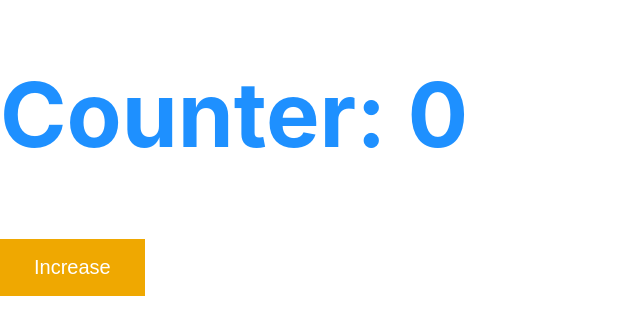
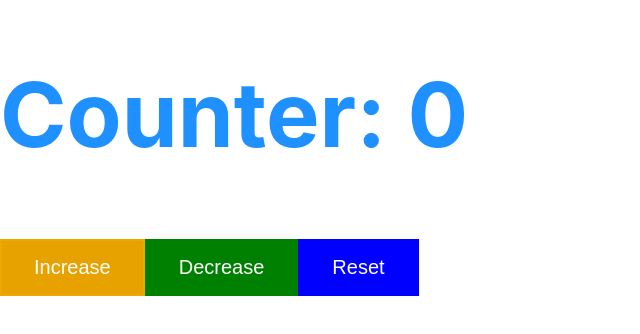
Before and after one commit to varunkr9866/hook-demo, a React (Create React App) app: page / in a window 1280 px wide. Shown: the top 334 px of the page, without its empty margins (0-640 px from the left). Built offline with nearby package versions, Linux system fonts and the light colour scheme.

Commit message:
CREATED THREE BUTTONS AND MADE FUNCTIONING

```diff
--- a/src/functionalDemo/FunctionalDemo.css
+++ b/src/functionalDemo/FunctionalDemo.css
@@ -5,7 +5,7 @@
 
 
 button.brown-pill{
-    background-color: rgb(239, 168, 1);
+    background-color: rgb(231, 162, 0);
     border: 2px solid rgb(239, 168, 1);
     color: white;
     padding: 15px 32px;
@@ -21,3 +21,42 @@ button.brown-pill:hover{
     background-color:#ffff;
     border: 2px solid rgb(239, 168, 1);
 }
+
+
+button.blue-pill{
+    background-color: blue;
+    border: 2px solid blue;
+    color: white;
+    padding: 15px 32px;
+    text-align: center;
+    text-decoration: none;
+    display: inline-block;
+    font-size: 20px;
+    transition-duration: 0.4s;
+}
+button.blue-pill:hover{
+    color:  blue;
+    background-color: #ffff;
+    cursor: pointer;
+    border: 2px solid blue;
+}
+
+button.green-pill{
+    background-color: green;
+    border:2px solid  green;
+    color: white;
+    padding: 15px 32px;
+    text-align: center;
+    text-decoration: none;
+    display: inline-block;
+    font-size: 20px;
+    transition-duration: 0.4s;
+}
+
+button.green-pill:hover{
+   color:  green;
+    background-color: #ffff;
+    cursor: pointer;
+    border: 2px solid green;
+
+}
--- a/src/functionalDemo/FunctionalDemo.jsx
+++ b/src/functionalDemo/FunctionalDemo.jsx
@@ -3,15 +3,34 @@ import "./FunctionalDemo.css";
 
 function FunctionalDemo() {
   const [counter, setCounter] = useState(0);
-  function increaseValue() {
-    setCounter(counter + 1);
-    console.log(`Value of the counter is : ${counter}`);
-  }
+
   return (
     <div className="heading">
       <h1>Counter: {counter}</h1>
-      <button className="brown-pill" onClick={increaseValue}>
+      <button
+        className="brown-pill"
+        onClick={() => {
+          setCounter(counter + 1);
+          console.log(`Value of counter is : ${counter}`);
+        }}
+      >
         Increase
+      </button>
+      <button
+        className="green-pill"
+        onClick={() => {
+          setCounter(counter - 1);
+          console.log(`Value of the counter is : ${counter}`);
+        }}
+      >
+        Decrease
+      </button>
+      <button className="blue-pill" onClick={()=>{
+        setCounter(0);
+        console.log(`Value of the Counter is :${counter}`);
+
+      }}>
+        Reset
       </button>
     </div>
   );
```
